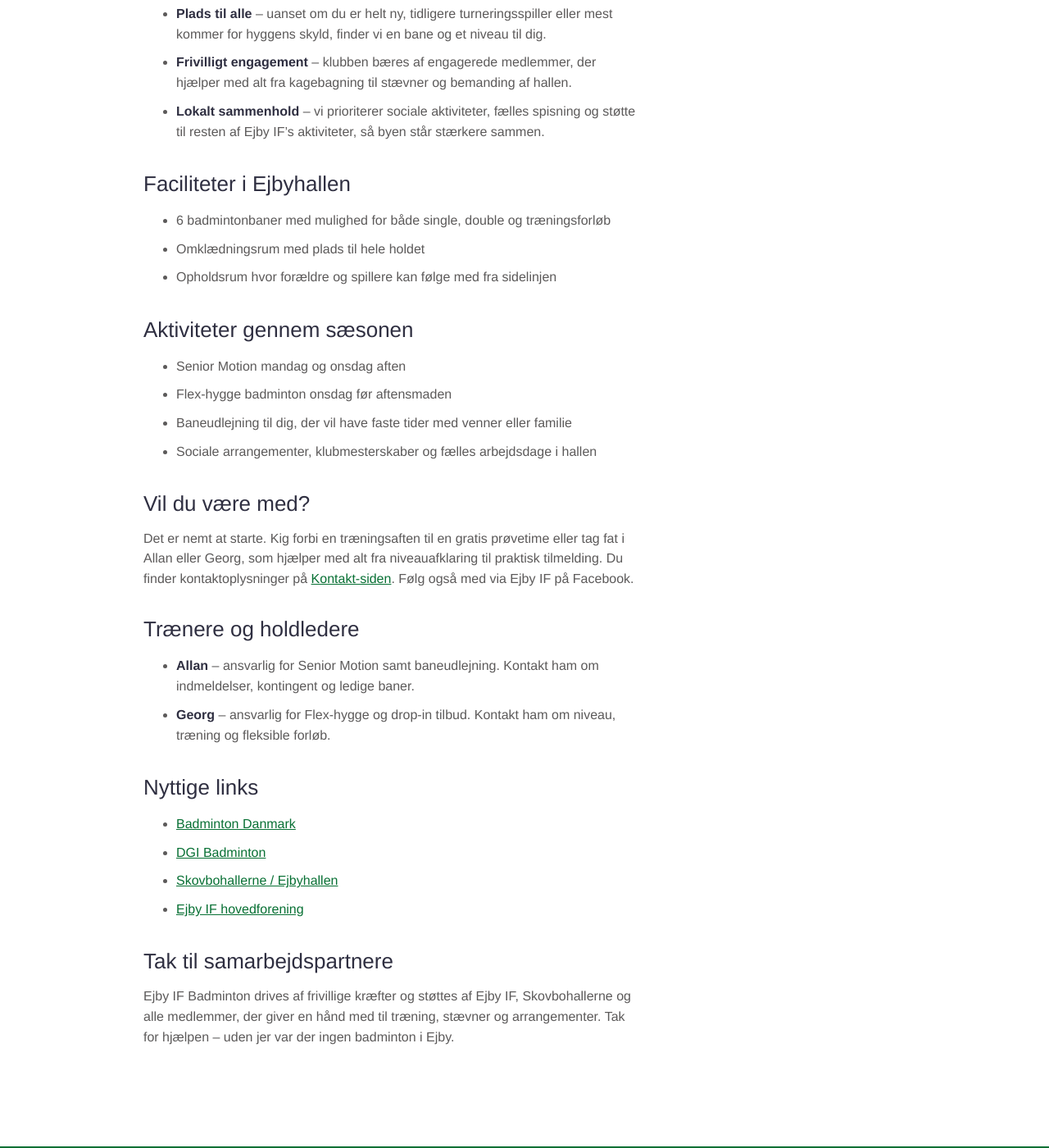
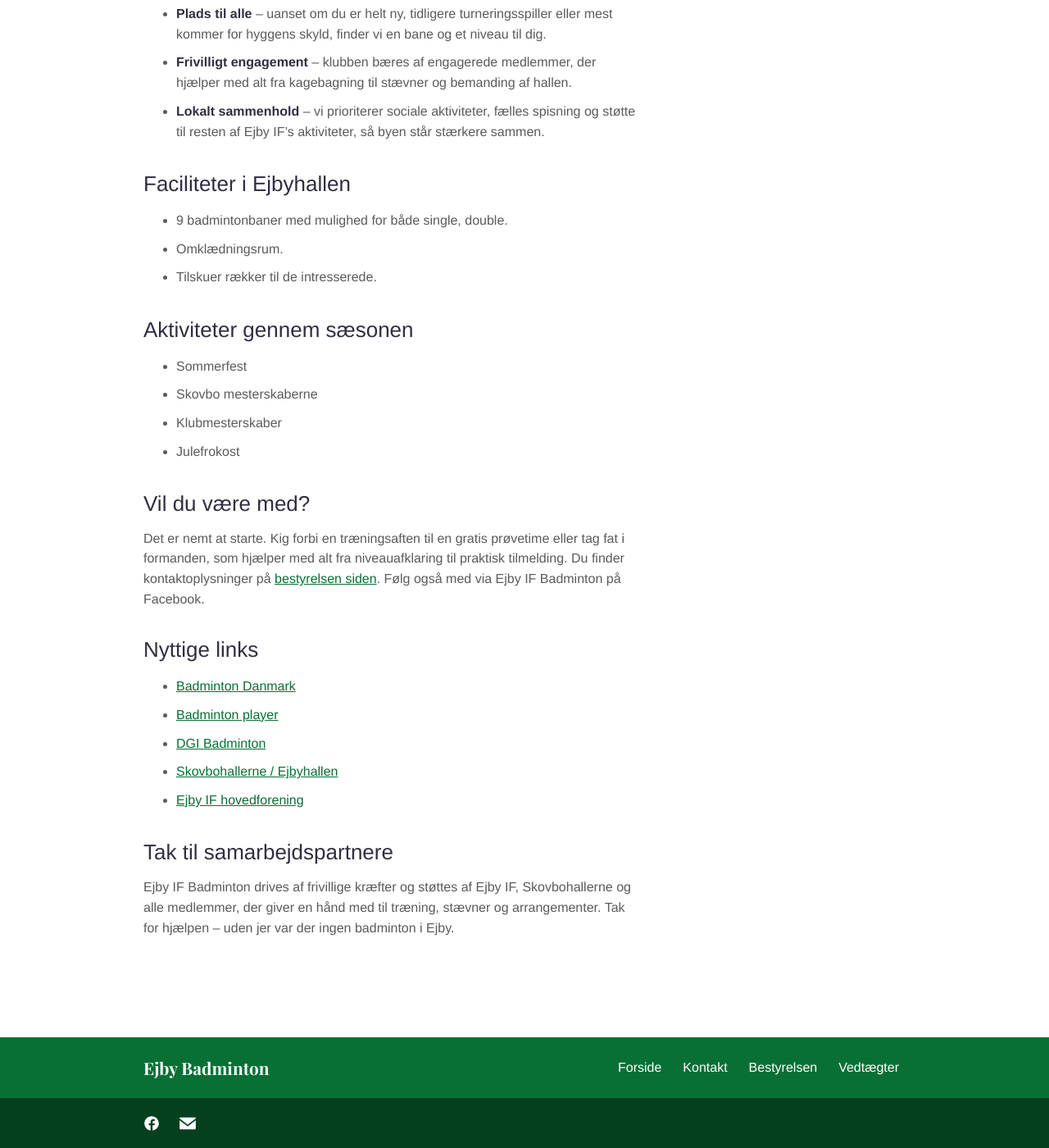
Before and after one commit to Ejby-badminton/web-site, a Jekyll site: the page built from indhold/sider/om-klubben.md, in a window 1280 px wide and 1400 px high, scrolled down 474 px. Shown: the whole window at 82% size. Built offline with Jekyll 4.4.1, drawn with Linux system fonts in a browser that asks for light colours.

Commit message:
update 3.

```diff
--- a/indhold/sider/om-klubben.md
+++ b/indhold/sider/om-klubben.md
@@ -23,34 +23,28 @@ trænere og sociale udvalg.
 
 ## Faciliteter i Ejbyhallen
 
-- 6 badmintonbaner med mulighed for både single, double og træningsforløb
-- Omklædningsrum med plads til hele holdet
-- Opholdsrum hvor forældre og spillere kan følge med fra sidelinjen
+- 9 badmintonbaner med mulighed for både single, double.
+- Omklædningsrum.
+- Tilskuer rækker til de intresserede.
 
 ## Aktiviteter gennem sæsonen
 
-- Senior Motion mandag og onsdag aften
-- Flex-hygge badminton onsdag før aftensmaden
-- Baneudlejning til dig, der vil have faste tider med venner eller familie
-- Sociale arrangementer, klubmesterskaber og fælles arbejdsdage i hallen
+- Sommerfest
+- Skovbo mesterskaberne
+- Klubmesterskaber
+- Julefrokost
 
 ## Vil du være med?
 
 Det er nemt at starte. Kig forbi en træningsaften til en gratis prøvetime eller
-tag fat i Allan eller Georg, som hjælper med alt fra niveauafklaring til praktisk
+tag fat i formanden, som hjælper med alt fra niveauafklaring til praktisk
 tilmelding. Du finder kontaktoplysninger på
-[Kontakt-siden](/kontakt/). Følg også med via Ejby IF på Facebook.
-
-## Trænere og holdledere
-
-- **Allan** – ansvarlig for Senior Motion samt baneudlejning. Kontakt ham om
-  indmeldelser, kontingent og ledige baner.
-- **Georg** – ansvarlig for Flex-hygge og drop-in tilbud. Kontakt ham om
-  niveau, træning og fleksible forløb.
+[bestyrelsen siden](/bestyrelsen/). Følg også med via Ejby IF Badminton på Facebook.
 
 ## Nyttige links
 
 - [Badminton Danmark](https://badminton.dk/)
+- [Badminton player](https://badmintonplayer.dk/)
 - [DGI Badminton](https://www.dgi.dk/badminton)
 - [Skovbohallerne / Ejbyhallen](https://www.skovbohallerne.dk/)
 - [Ejby IF hovedforening](https://www.ejbyif.dk/)
```
Also changed, not shown: indhold/sider/forside.md (+1 -2 lines), indhold/sider/kontakt.md (+0 -1 lines), indhold/sider/vedtaegter-generalforsamling.md (+0 -1 lines).
